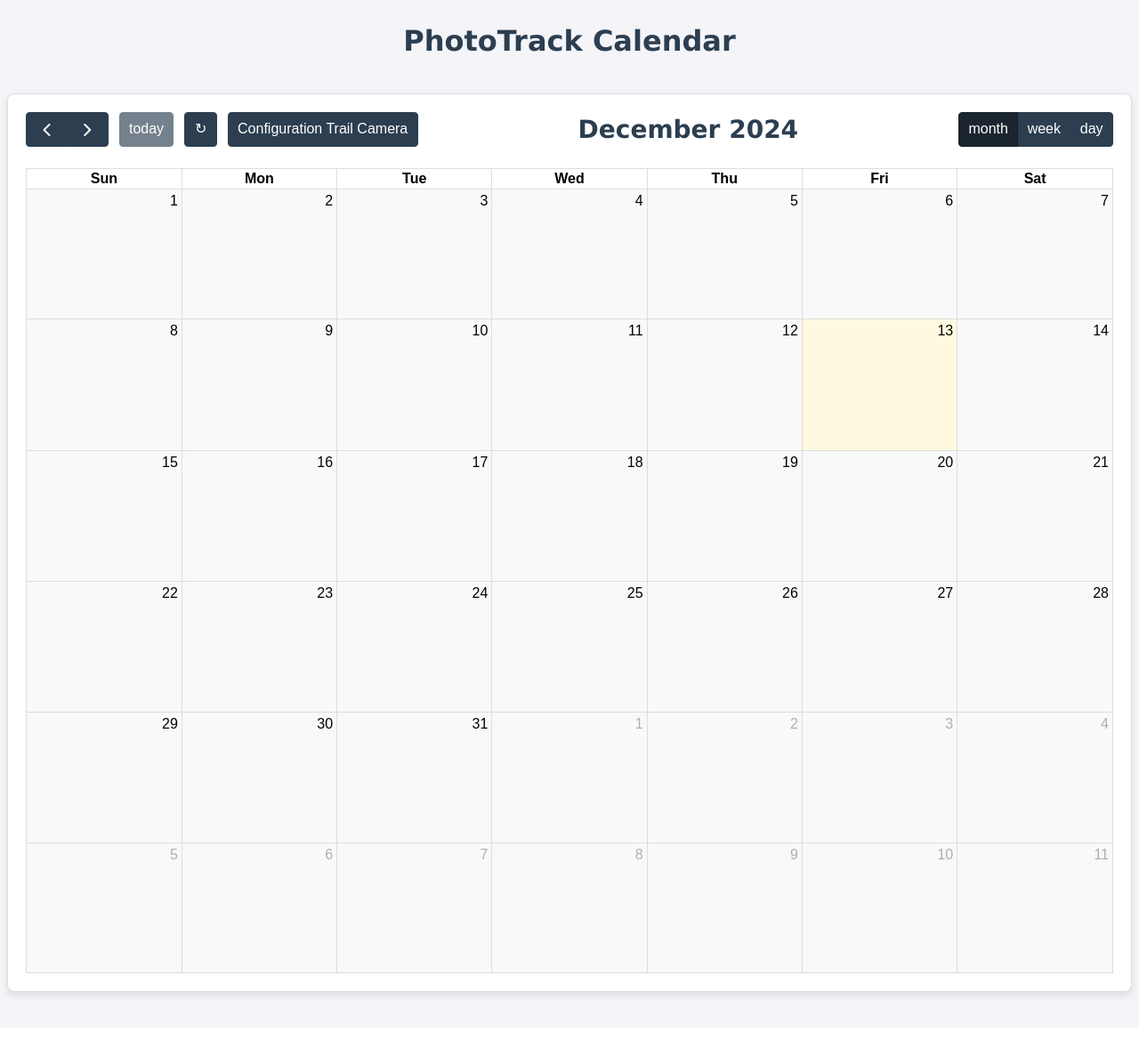
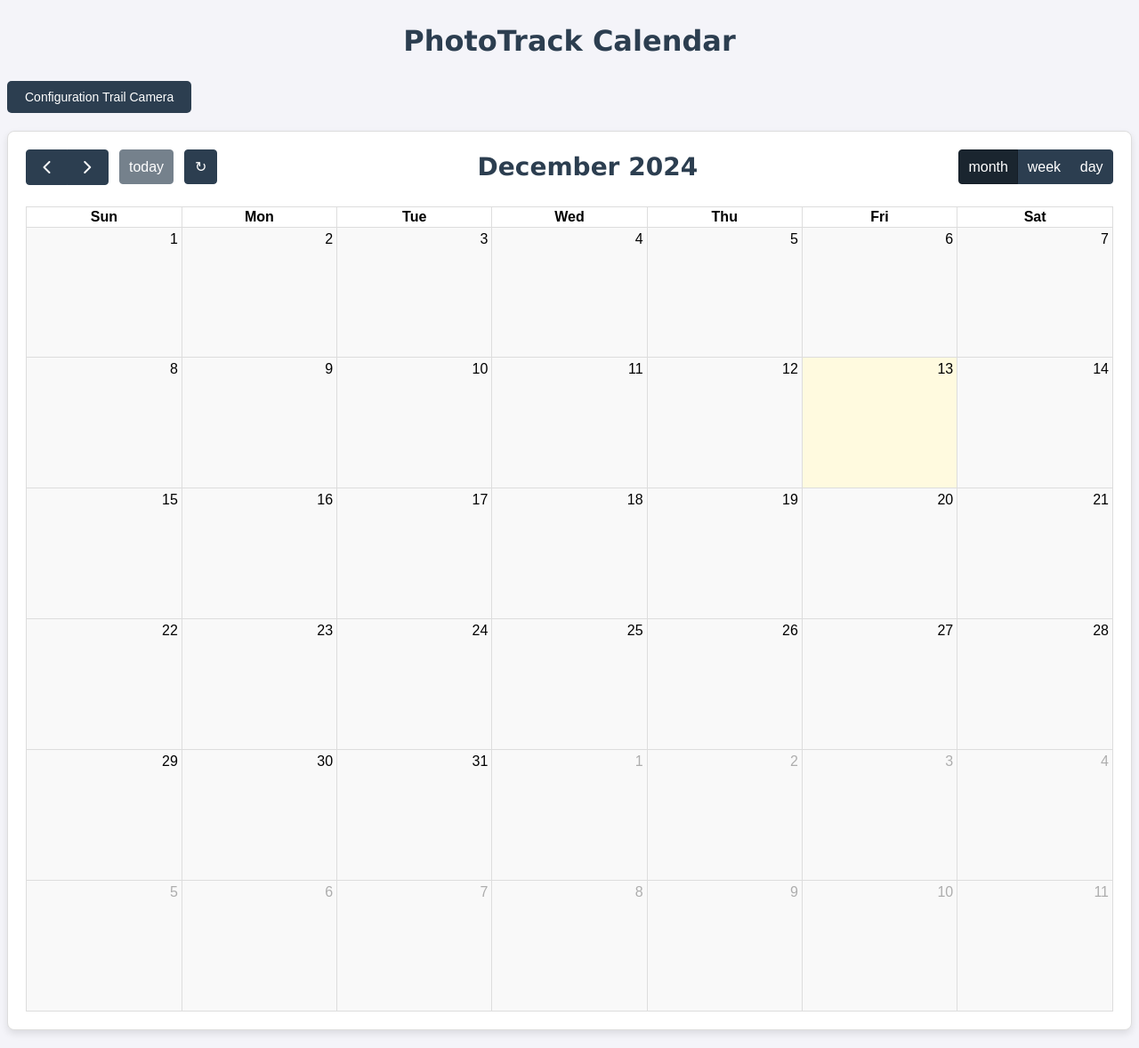
Before and after one commit to xskoum01/PhotoTrack, a Flask app: page /PhotoTrackCalendar in a window 1280 px wide. Shown: the whole page at 89% size. Before the commit the page ends 1125 px from the top, so only its background shows below. Run offline with Flask 3, Linux system fonts and the light colour scheme; a user stored in the database is signed in; lists and menus that the app fills with data are empty; some libraries are stand-ins or nearby versions.

Commit message:
Merge remote-tracking branch 'origin/main'

```diff
--- a/templates/phototrackcalendar.html
+++ b/templates/phototrackcalendar.html
@@ -28,7 +28,7 @@
 
         #calendar {
             max-width: 1300px;
-            margin: 40px auto;
+            margin: 20px auto;
             background-color: white;
             border: 1px solid #ddd;
             border-radius: 8px;
@@ -46,7 +46,27 @@
         }
 
         .fc-toolbar button:hover {
+            background-color: #1a242f;
+        }
+
+        .config-button-container {
+            max-width: 1300px;
+            margin: 10px auto;
+            text-align: left;
+        }
+
+        .config-button {
             background-color: #2c3e50;
+            color: white;
+            border: none;
+            padding: 10px 20px;
+            border-radius: 5px;
+            font-size: 14px;
+            cursor: pointer;
+        }
+
+        .config-button:hover {
+            background-color: #1a242f;
         }
 
         .fc-daygrid-day {
@@ -67,6 +87,9 @@
 <body>
     <div class="container">
         <h2>PhotoTrack Calendar</h2>
+        <div class="config-button-container">
+            <button class="config-button" onclick="window.location.href='/configuration'">Configuration Trail Camera</button>
+        </div>
         <div id="calendar"></div>
     </div>
 
@@ -77,7 +100,7 @@
             var calendar = new FullCalendar.Calendar(calendarEl, {
                 initialView: 'dayGridMonth',
                 headerToolbar: {
-                    left: 'prev,next today refreshButton configButt',
+                    left: 'prev,next today refreshButton',
                     center: 'title',
                     right: 'dayGridMonth,timeGridWeek,timeGridDay'
                 },
@@ -93,12 +116,6 @@
                                     calendar.addEventSource(events); // Přidá nové události
                                 })
                                 .catch(error => console.log('Error fetching events:', error));
-                        }
-                    },
-                    configButt: {
-                        text: 'Configuration Trail Camera',
-                        click: function() {
-                            window.location.href = '/configuration';
                         }
                     }
                 },
```
